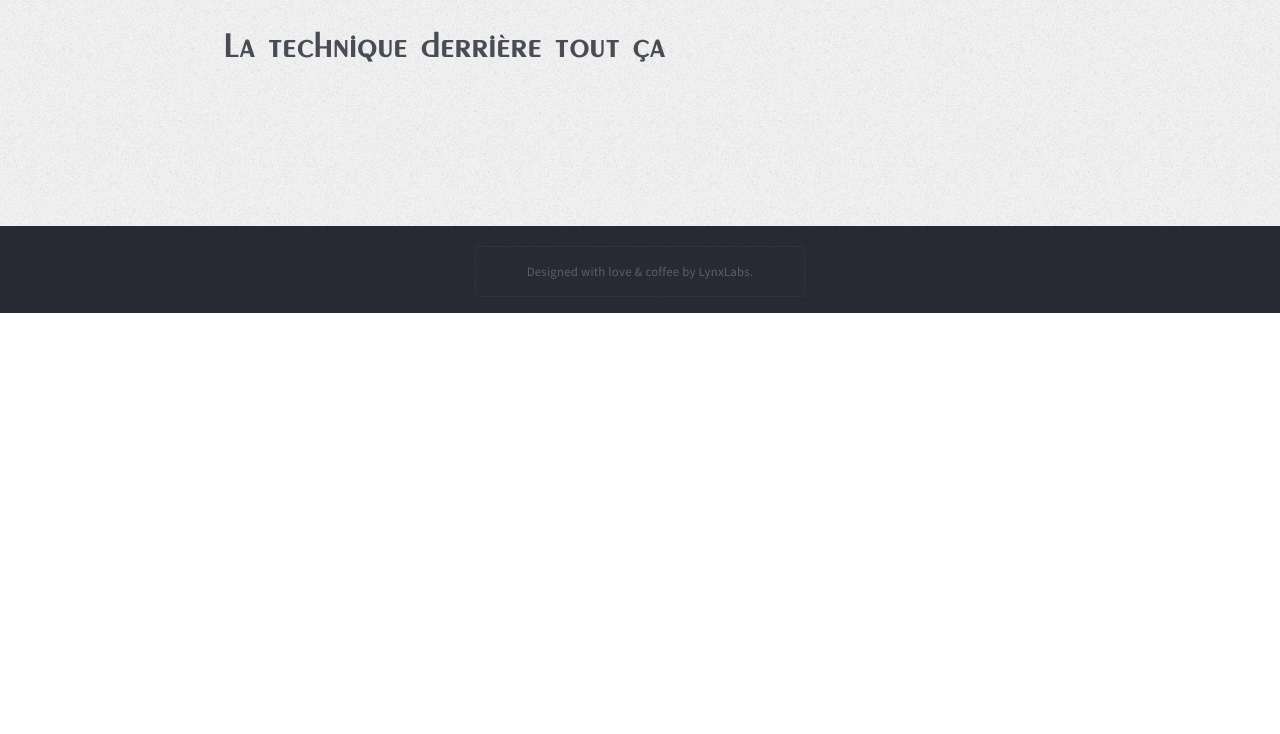
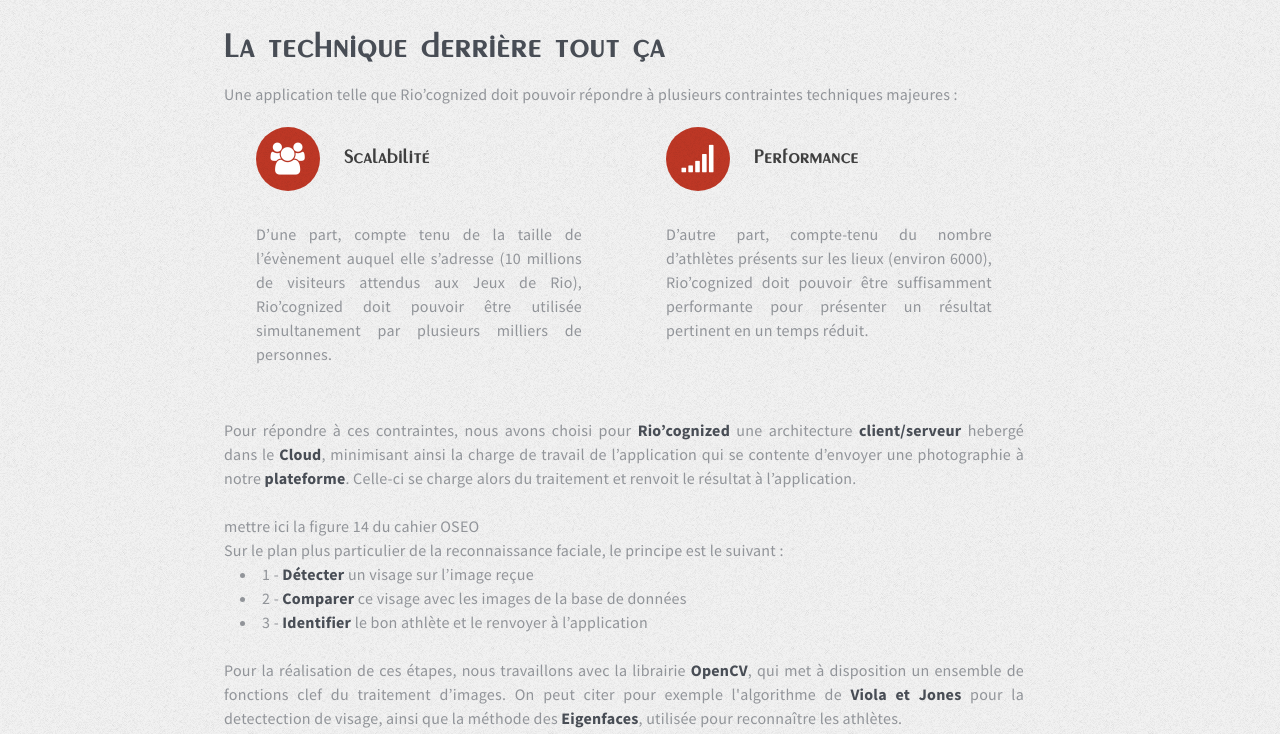
Before and after one commit to Olympic-insa/riocognized-website, a plain HTML site: page service.html in a window 1280 px wide. Shown: the part 912-1646 px from the top of the page. Before the commit the page ends 1225 px from the top, so only its background shows below. Drawn offline with Linux system fonts and the light colour scheme.

Commit message:
add tech description

```diff
--- a/css/style-1000px.css
+++ b/css/style-1000px.css
@@ -15,6 +15,10 @@
 		min-width: 960px;
 	}
 
+    li
+    {
+        padding-left: 1em;
+    }
 /*********************************************************************************/
 /* Wrappers                                                                      */
 /*********************************************************************************/
--- a/css/style-desktop.css
+++ b/css/style-desktop.css
@@ -14,7 +14,10 @@
 	{
 		min-width: 1200px;
 	}
-
+    li
+    {
+        padding-left: 6em;
+    }
 	hr
 	{
 		margin: 2em 0 2em 0;
--- a/css/style.css
+++ b/css/style.css
@@ -32,6 +32,10 @@
 		font-weight: 400;
 		color: #919499;
 	}
+    li
+    {
+        padding-left: 40px;
+    }
 
 	h1,h2,h3,h4,h5,h6
 	{
--- a/service.html
+++ b/service.html
@@ -116,8 +116,41 @@
                                 <div class="row">
                                     <div class="12u">
                                         <h2>La technique derrière tout ça</h2>
-                                        <p>
+                                        <p>Une application telle que Rio’cognized doit pouvoir répondre à plusieurs contraintes techniques majeures :
                                         </p>
+                                    </div>
+                                </div>
+                                <div class="row feature-list" style="padding-top:0px">
+                                    <div class="6u">
+                                        <section style="padding-top:0px">
+                                            <h3 class="fa fa-group">Scalabilité</h3>
+                                            <p>
+                                                <br>D’une part, compte tenu de la taille de l’évènement auquel elle s’adresse (10 millions de visiteurs attendus aux Jeux de Rio), Rio’cognized doit pouvoir être utilisée simultanement par plusieurs milliers de personnes.</p>
+                                        </section>
+                                    </div>
+                                    <div class="6u">
+                                        <section style="padding-top:0px">
+                                            <h3 class="fa fa-signal">Performance</h3>
+                                            <p>
+                                                <br>D’autre part, compte-tenu du nombre d’athlètes présents sur les lieux (environ 6000), Rio’cognized doit pouvoir être suffisamment performante pour présenter un résultat pertinent en un temps réduit.
+                                            </p>
+                                        </section>
+                                    </div>
+                                </div>
+                                <div class="row">
+                                    <div class="12u">
+
+                                        <p>Pour répondre à ces contraintes, nous avons choisi pour <b>Rio’cognized</b> une architecture <b>client/serveur</b> hebergé dans le <b>Cloud</b>, minimisant ainsi la charge de travail de l’application qui se contente d’envoyer une photographie à notre <b>plateforme</b>. Celle-ci se charge alors du traitement et renvoit le résultat à l’application.</p><br>
+
+                                        <p>mettre ici la figure 14 du cahier OSEO</p>
+
+                                        <p>Sur le plan plus particulier de la reconnaissance faciale, le principe est le suivant : </p>
+                                            <li>1 - <b>Détecter</b> un visage sur l’image reçue</li>
+                                            <li>2 - <b>Comparer</b> ce visage avec les images de la base de données</li>
+                                            <li>3 - <b>Identifier</b> le bon athlète et le renvoyer à l’application</li>
+                                        <br>
+                                        <p>Pour la réalisation de ces étapes, nous travaillons avec la librairie <b>OpenCV</b>, qui met à disposition un ensemble de fonctions clef du traitement d’images. On peut citer pour exemple l'algorithme de <b>Viola et Jones</b> pour la detectection de visage, ainsi que la méthode des <b>Eigenfaces</b>, utilisée pour reconnaître les athlètes.</p>
+                                        </section>
                                     </div>
                                 </div>
                             </div>
```
